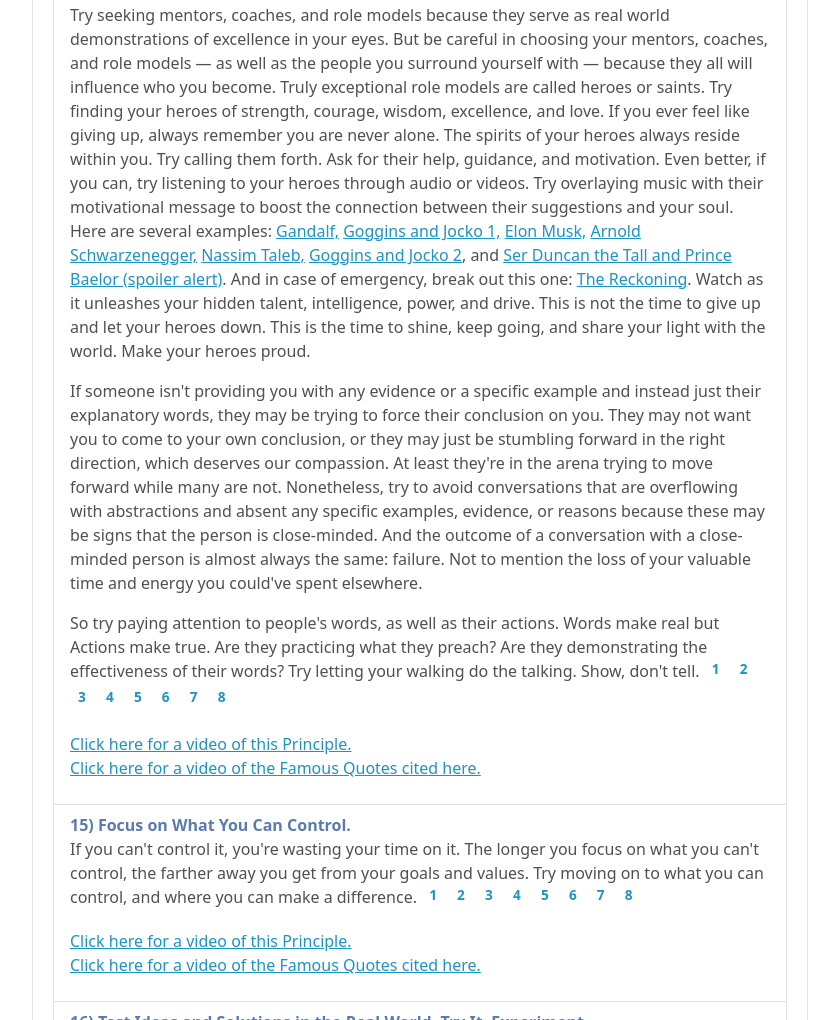
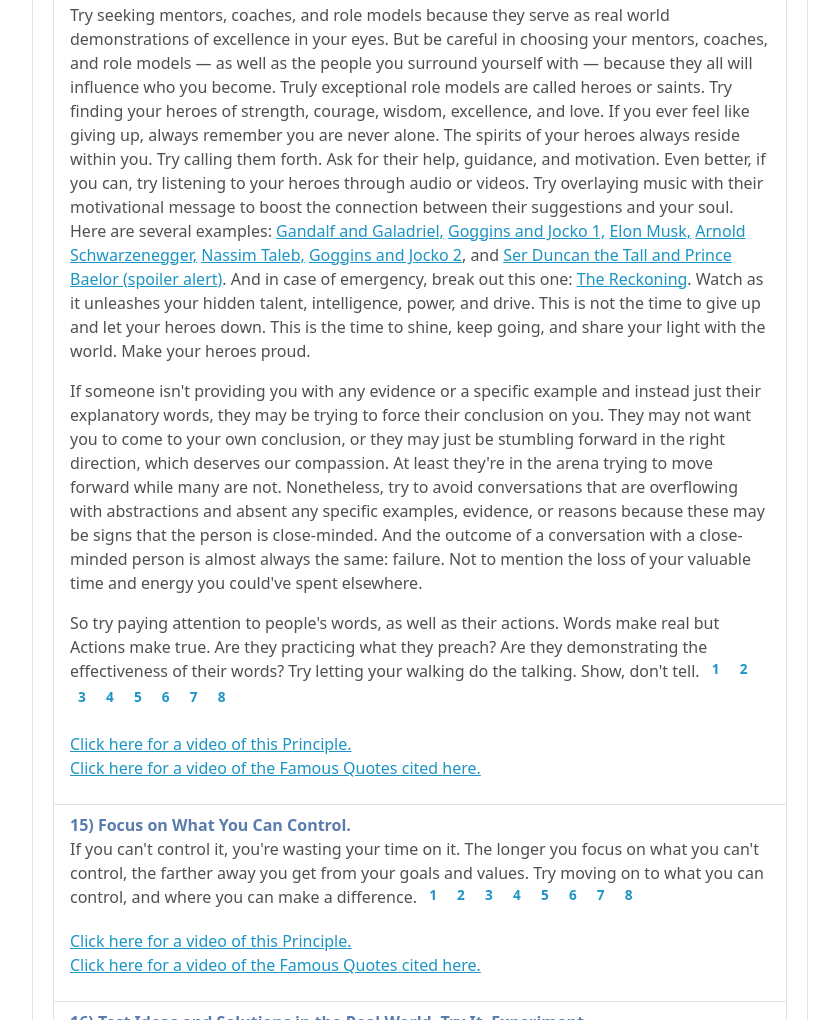
Before and after one commit to JorySmith/Albert, a plain HTML site: page index.html in a window 1280 px wide. Shown: the part 10305-11325 px from the top of the page, without its empty margins (220-1059 px from the left). Drawn offline with nearby package versions, Linux system fonts and the light colour scheme.

Commit message:
Update link text for Gandalf in index.html

```diff
--- a/index.html
+++ b/index.html
@@ -2022,7 +2022,7 @@
                     <a
                       href="https://www.youtube.com/watch?v=MU5_-lLjhQw"
                       target="_blank"
-                      >Gandalf,</a
+                      >Gandalf and Galadriel,</a
                     >
                     <a
                       href="https://www.youtube.com/watch?v=9WOoP1A6gIg"
```
